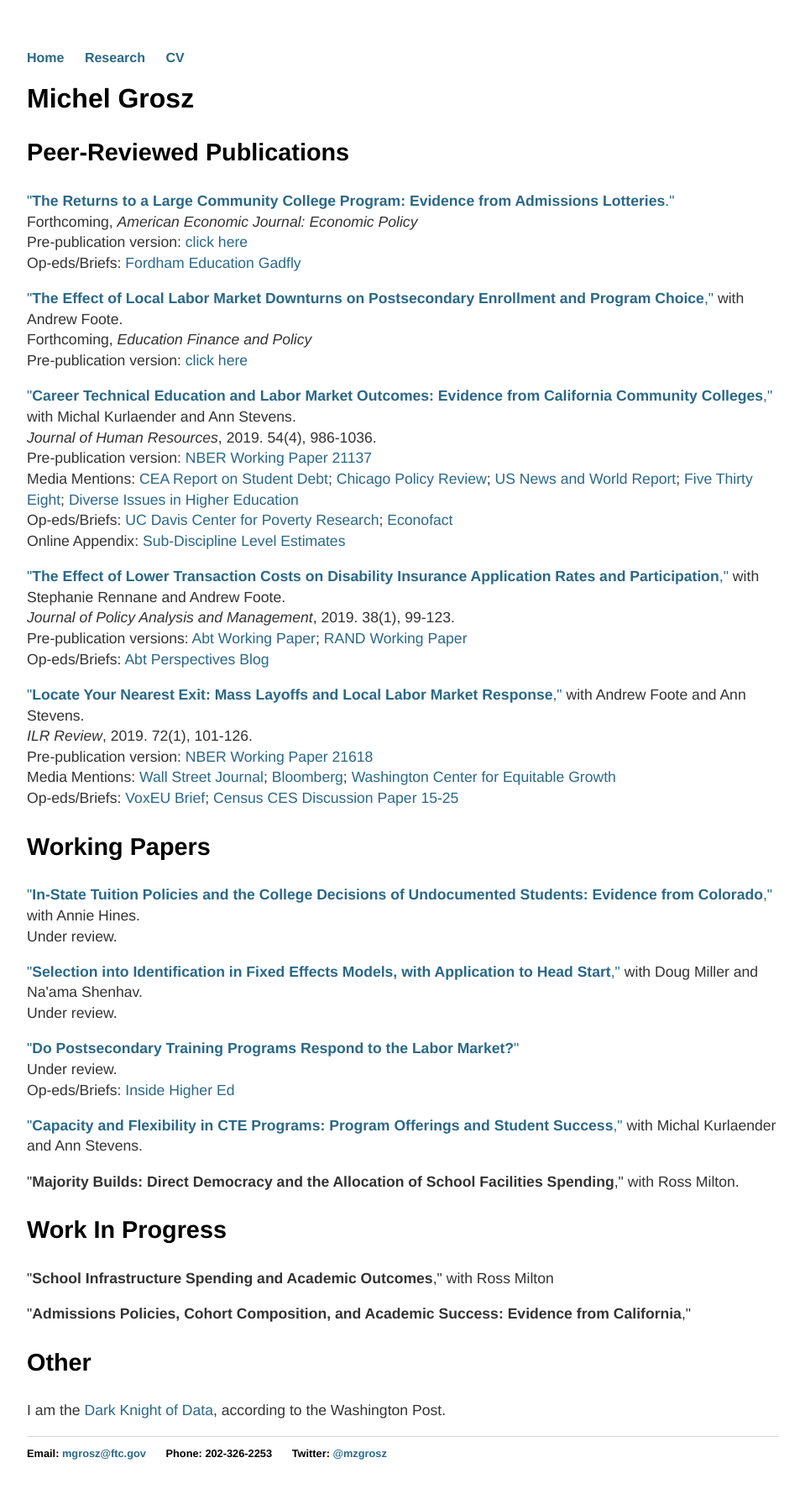
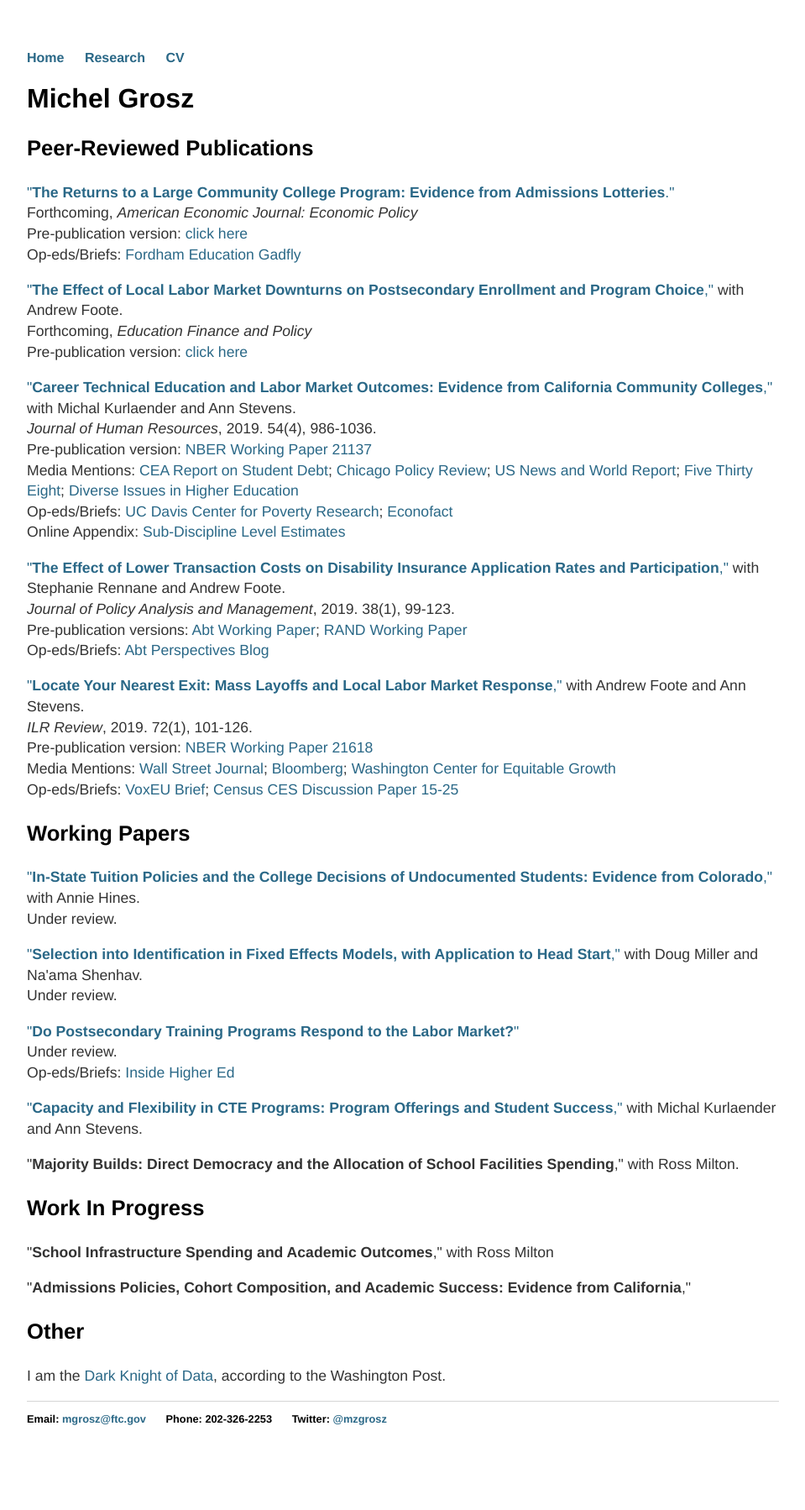
Before and after one commit to mzgrosz/mzgrosz.github.io, a Jekyll site: the page built from research/index.html, in a window 1280 px wide. Shown: the whole page at 84% size, without its empty margins (160-1119 px from the left). Built offline with Jekyll 4.4.1, drawn with Linux system fonts in a browser that asks for light colours; after the commit the page ends 1757 px from its top, so only the background shows below that.

Commit message:
Update main.css

```diff
--- a/css/main.css
+++ b/css/main.css
@@ -24,11 +24,11 @@ h1 {
     font-family:'Helvetica', 'Arial', 'Sans-Serif';
 }
 h2 {
-    font-size: 1.9em;
+    font-size: 1.8em;
     font-family:'Helvetica', 'Arial', 'Sans-Serif';
 }
 h3 {
-    font-size: 1.8em;
+    font-size: 1.6em;
     font-family:'Helvetica', 'Arial', 'Sans-Serif';
 }
 p {
```
